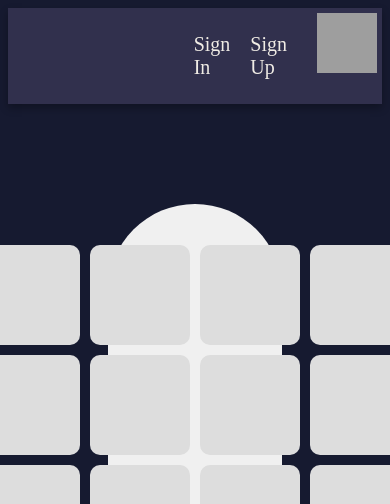
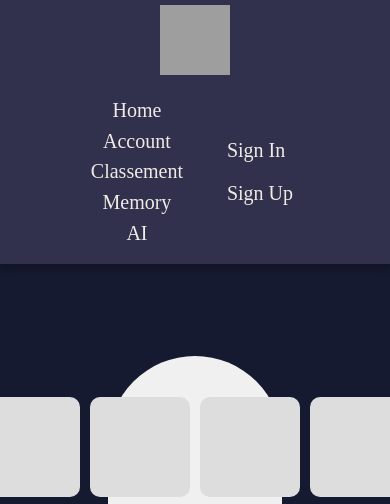
Before and after one commit to AriLeGrand/Memory_web_game.py, a Django app: page /memory in a window 390 px wide. Shown: the top 504 px of the page. Run offline with Django 4.2, Linux system fonts and the light colour scheme; grey boxes are pictures that could not be loaded.

Commit message:
Add files via upload

```diff
--- a/Myapp/static/Myapp/style.css
+++ b/Myapp/static/Myapp/style.css
@@ -7,13 +7,13 @@ div#nav{
     background-color: #31304D;
     display: flex;
     justify-content: end;
-    margin: 0px;
+    margin: -8px;
     box-shadow: 0px 4px 8px rgba(0, 0, 0, 0.3);
 }
 
 div#nav a img#logo{
     position: absolute;
-    left: 30px;
+    left: 10px;
 }
 
 
@@ -24,7 +24,6 @@ div#nav_plus{
 div#nav_plus ul#nav_g{
     display: flex;
     justify-content: space-between;
-    margin-right: 38vw;
 }
 div#nav_plus ul#nav_g li{
     margin: 1vw;
@@ -63,8 +62,8 @@ div#nav ul li a:hover{
 
 div#nav img{
     padding: 5px;
-    width: 60px;
-    height: 60px;
+    width: 70px;
+    height: 70px;
 }
 
 iframe{
@@ -73,49 +72,21 @@ iframe{
     height: 100%;
 }
 
-main {
-    display: flex;
-    align-items: center;
-    justify-content: center;
-    height: 100vh;
-    margin: 0;
-    background-color: #f0f0f0;
-  }
-
-#memory-board {
-    display: grid;
-    grid-template-columns: repeat(4, 100px);
-    gap: 10px;
-}
-
-.card {
-    width: 100px;
-    height: 100px;
-    display: flex;
-    align-items: center;
-    justify-content: center;
-    font-size: 24px;
-    font-weight: bold;
-    cursor: pointer;
-    background-color: #ddd;
-    color: transparent;
-    transition: background-color 0.3s ease-in-out, color 0.3s ease-in-out;
-    border-radius: 10px;
-}
-
-#reset-button {
-    margin-top: 20px;
-    padding: 10px 20px;
-    font-size: 16px;
-    font-weight: bold;
-    background-color: #4caf50;
-    color: #fff;
-    border: none;
-    border-radius: 5px;
-    cursor: pointer;
-    transition: background-color 0.3s ease-in-out;
+@media only screen and (max-width: 768px) {
+    /* Add your responsive styles here */
+    div#nav {
+        flex-direction: column;
+        align-items: center;
     }
 
-#reset-button:hover {
-    background-color: #45a049;
+    div#nav_plus ul#nav_g {
+        flex-direction: column;
+        align-items: center;
+        margin-left: 0;
+    }
+
+    div#nav_plus ul#nav_d {
+        flex-direction: column;
+        margin-left: 0;
+    }
 }
--- a/memory/templates/memory/memory.html
+++ b/memory/templates/memory/memory.html
@@ -78,7 +78,6 @@
                     <li><a href="">Sign Up</a></li>
                 </ul>
             </div>
-            <a href="admin"><img src="https://www.pngall.com/wp-content/uploads/5/Profile-PNG-Free-Download.png"></a>
         </div>
     </header>
 
--- a/profils/templates/profils/profil.html
+++ b/profils/templates/profils/profil.html
@@ -25,7 +25,6 @@
                         <li><a href="">Sign Up</a></li>
                     </ul>
                 </div>
-                <a href="admin"><img src="https://www.pngall.com/wp-content/uploads/5/Profile-PNG-Free-Download.png"></a>
             </div>
         </header>
     </body>
```
Also changed, not shown: Myapp/templates/Myapp/home.html (+7 -2 lines), README.md.
